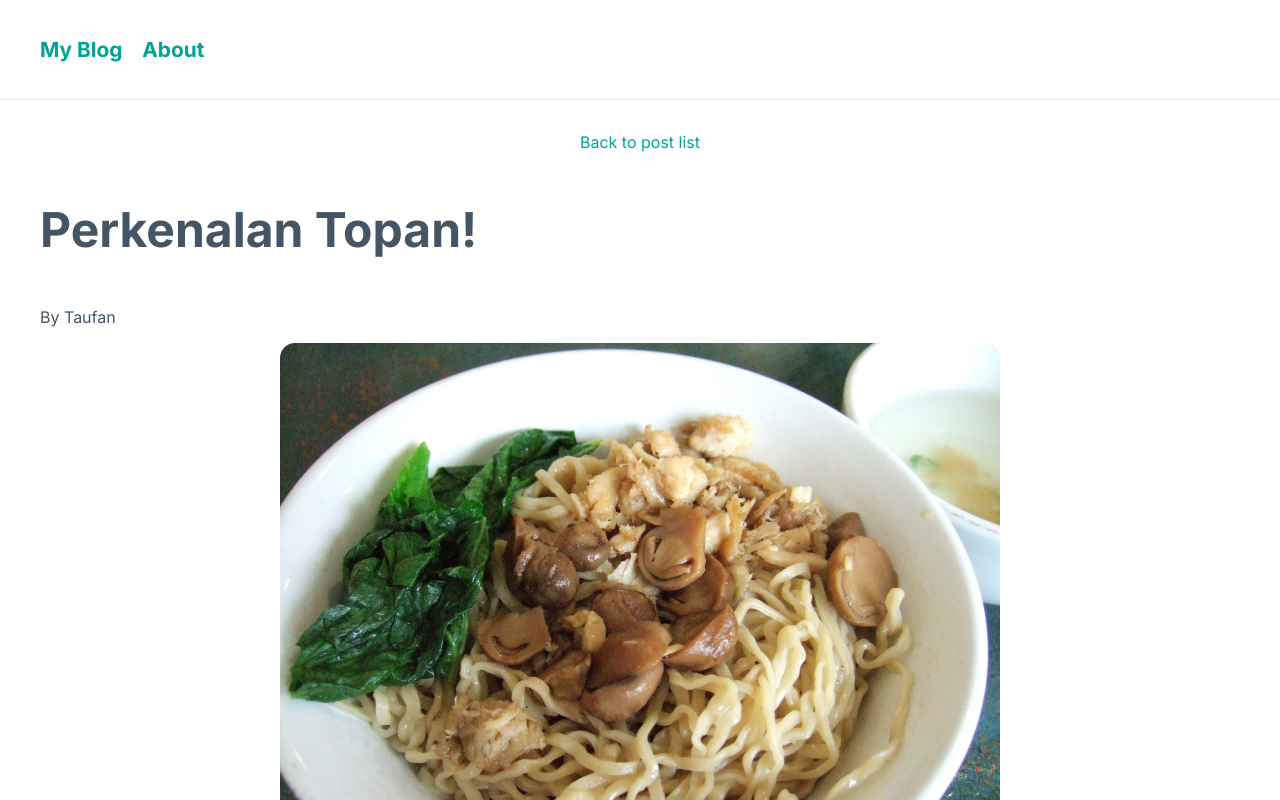
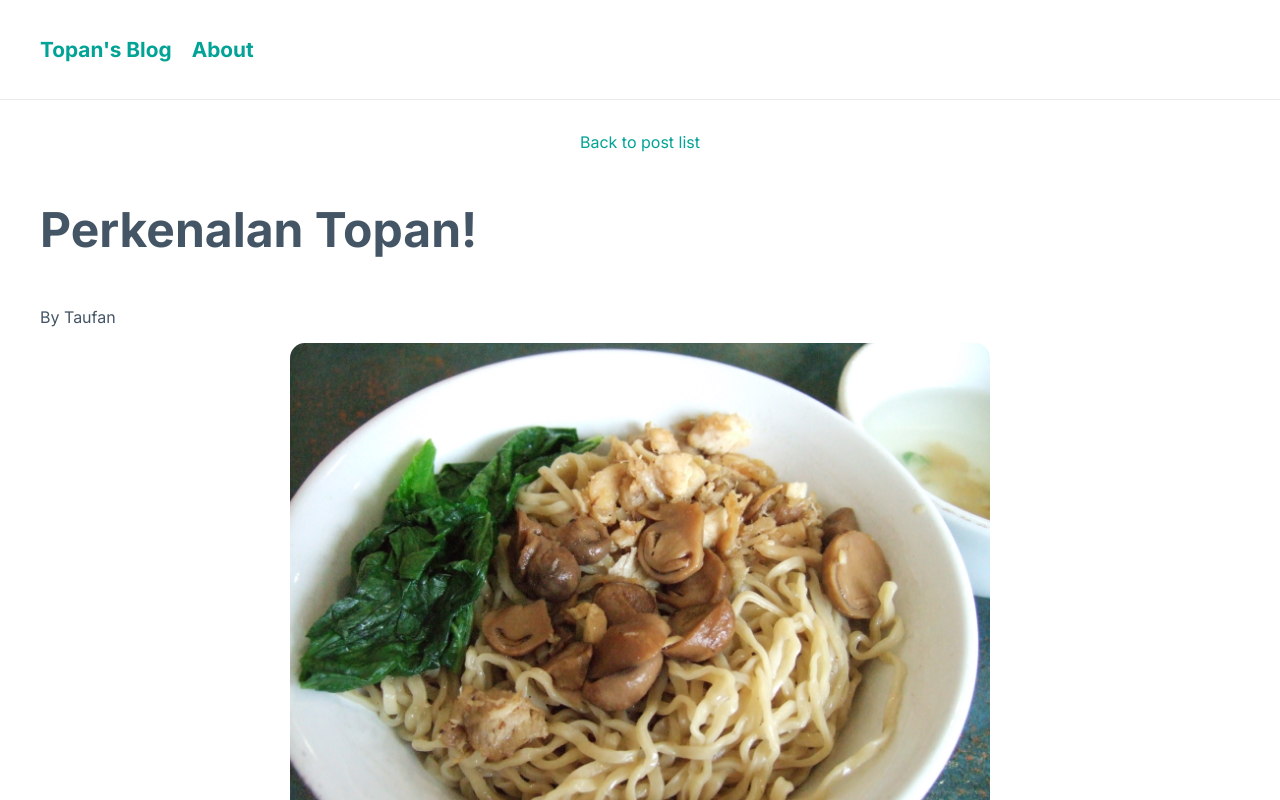
Before and after one commit to taufan-mft/blog-topan, a Next.js app: page /post/kenalan in a window 1280 px wide. Shown: the top 800 px of the page. Built offline with nearby package versions, Linux system fonts and the light colour scheme.

Commit message:
seadanya

```diff
--- a/components/Header.js
+++ b/components/Header.js
@@ -6,7 +6,7 @@ export default function Header() {
       <header className="header">
         <nav className="nav">
           <Link href="/">
-            <a>My Blog</a>
+            <a>Topan's Blog</a>
           </Link>
           <Link href="/about">
             <a>About</a>
--- a/components/ImageRenderer.js
+++ b/components/ImageRenderer.js
@@ -1,6 +1,9 @@
+import styles from './renderer.module.css'
+export default function ImageRenderer({ src, alt }) {
+  return <div style={{alignContent:'center', alignItems:'center'}}><img src={src} alt={alt} className={styles.tasya}  style={{ marginLeft: 'auto',
+  marginRight:'auto',
+  display:'block', borderRadius:'15px'}} /><br></br>
 
-export default function ImageRenderer({ src, alt }) {
-  return <div style={{alignContent:'center', alignItems:'center'}}><img src={src} alt={alt} style={{maxWidth:"60%",  marginLeft: 'auto',
-  marginRight:'auto',
-  display:'block', borderRadius:'15px'}} /><br></br></div>;
+
+  </div>;
 }
--- /dev/null
+++ b/components/renderer.module.css
@@ -0,0 +1,10 @@
+.tasya {
+    width: 700px;
+    object-fit: cover;
+ }
+
+ @media (max-width:767px){
+ .tasya {
+    width: 90%;
+  }
+ }
--- a/pages/index.js
+++ b/pages/index.js
@@ -6,11 +6,11 @@ const Index = ({ posts, title, description, ...props }) => {
   return (
     <>
       <Layout pageTitle={title} description={description}>
+        <img src="topan.jpg" height="200px" style={{borderRadius: '50%'}}/>
         <h1 className="title">Blognya Topan</h1>
 
         <p className="description">
-          This is a simple blog built with Next, easily deployable on{' '}
-          <a href="https://url.netlify.com/r1j6ybSYU">Netlify</a>.
+          Hai! Aku Taufan. Disini aku bakal cerita
         </p>
         <main>
         <PostList posts={posts}/>
@@ -28,6 +28,7 @@ const Index = ({ posts, title, description, ...props }) => {
         .title {
           margin: 1rem auto;
           font-size: 3rem;
+          text-align: center;
         }
       `}</style>
     </>
--- a/styles/globals.css
+++ b/styles/globals.css
@@ -14,3 +14,11 @@ a {
 * {
   box-sizing: border-box;
 }
+.tasya {
+  @media (min-width: 767px) {
+   maxWidth:"60%"
+ }
+ @media (max-width: 400px) {
+   maxWidth:"90%"
+ }
+}
```
Also changed, not shown: public/topan.jpg (added).
